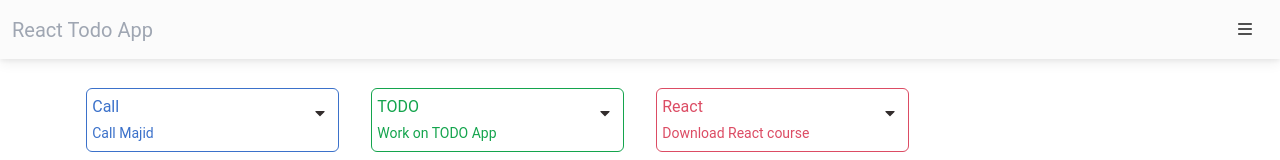
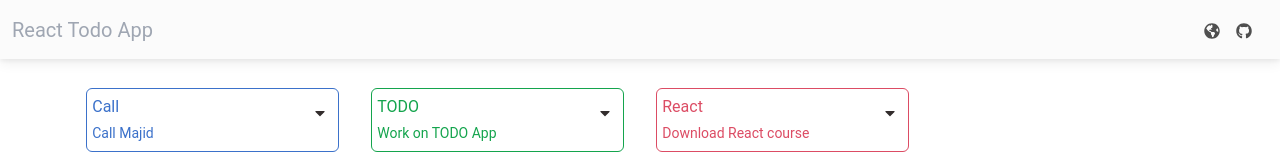
Before and after one commit to BlackIQ/React-Practical-2, a React (Create React App) app: page / in a window 1280 px wide. Shown: the top 160 px of the page. Built offline with nearby package versions, Linux system fonts and the light colour scheme.

Commit message:
Using react icons

```diff
--- a/src/components/navbar.jsx
+++ b/src/components/navbar.jsx
@@ -1,6 +1,5 @@
 import React from "react";
-import {FontAwesomeIcon} from "@fortawesome/react-fontawesome";
-import {faBars} from "@fortawesome/free-solid-svg-icons";
+import {FaGithub, FaGlobeAmericas} from "react-icons/fa";
 
 class Navbar extends React.Component {
     state = {};
@@ -11,7 +10,8 @@
                 <div className="container-fluid">
                     <a href="." className="navbar-brand text-secondary">React Todo App</a>
                     <div className="d-flex align-items-center">
-                        <a className="text-reset me-3" href="#"><i className=""><FontAwesomeIcon icon={faBars} /></i></a>
+                        <a className="text-reset me-3" href="https://amirhossein.info"><i className=""><FaGlobeAmericas /></i></a>
+                        <a className="text-reset me-3" href="https://github.com/BlackIQ/React-Practical-2"><i className=""><FaGithub /></i></a>
                     </div>
                 </div>
             </nav>
```
